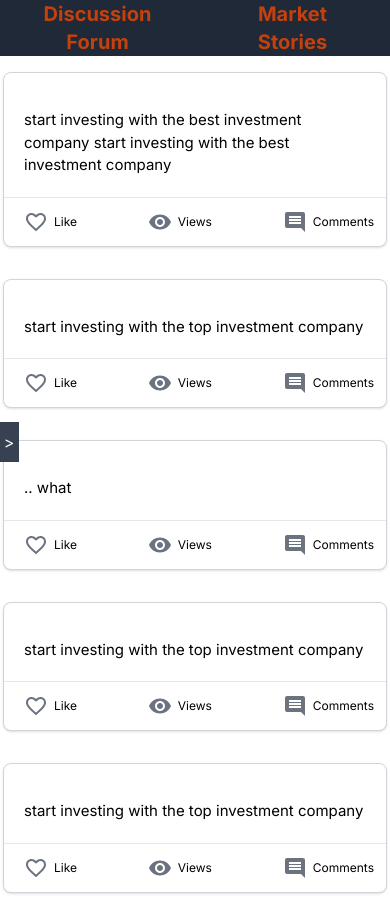
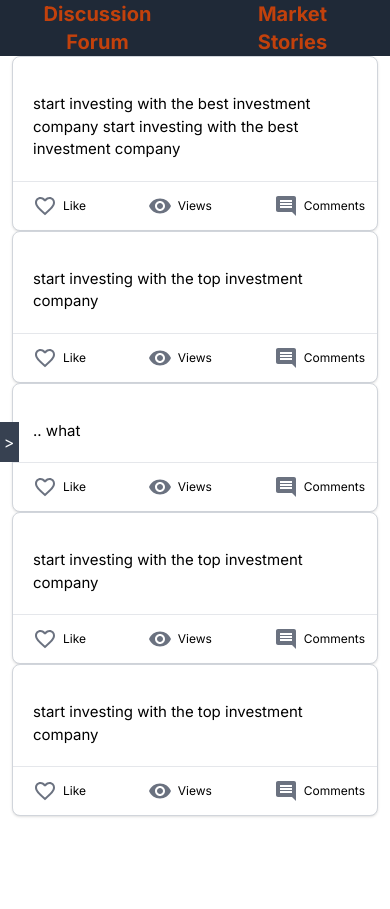
Before and after one commit to tarunkumarkushwaha/goindiastockstarunassign, a Next.js app: page / in a window 390 px wide. After the commit the page ends 844 px from the top, so only its background shows below. Built offline with nearby package versions, Linux system fonts and the light colour scheme.

Commit message:
minor fix 2

```diff
--- a/app/page.js
+++ b/app/page.js
@@ -23,7 +23,7 @@ export default function Home() {
   return (
     <>
       <Navbar settoggle={settoggle} />
-      <div className={`flex flex-row justify-between transition-all duration-1000 ease-in-out ${sidebar ? "ml-0 md:ml-[25vw]" : "md:ml-0 ml-0"}`}>
+      <div className={`flex flex-row justify-between transition-all duration-1000 ease-in-out mr-3 ${sidebar ? "ml-3 md:ml-[25vw]" : "md:ml-3 ml-3"}`}>
         <SideBar sidebar={sidebar} setsidebar={setsidebar} />
         <DiscussionForum size={size} toggle={toggle} settoggle={settoggle} />
         <MarketStories size={size} toggle={toggle} settoggle={settoggle} />
--- a/components/SideBar.jsx
+++ b/components/SideBar.jsx
@@ -30,7 +30,7 @@ const SideBar = ({ sidebar, setsidebar }) => {
     return (
         <>
 
-            <aside ref={menuRef} className={`fixed top-0 left-0 h-full transition-all duration-1000 ease-in-out ${!sidebar ? "md:w-[25vw] w-[60vw] -translate-x-full" : "md:w-[40vw] w-[60vw] -translate-x-1"}`}>
+            <aside ref={menuRef} className={`fixed top-0 left-0 h-full transition-all duration-1000 ease-in-out ${!sidebar ? "md:w-[25vw] w-[60vw] -translate-x-full" : "md:w-[30vw] w-[60vw] -translate-x-1"}`}>
                 <div className="h-full px-3 py-4 overflow-y-auto bg-gray-800">
                     <div className="w-4 text-xxl fixed top-1/2 right-[-15px]"><button className='w-5 h-10 text-gray-50 bg-gray-700' onClick={toggleNav}>{sidebar ? "<":">"}</button></div>
                     <ul className="space-y-2 font-medium">
--- a/components/discussionforum/Post.jsx
+++ b/components/discussionforum/Post.jsx
@@ -15,7 +15,7 @@ const Post = ({ data }) => {
 
     return (
         <>
-            <div className="max-w-sm max-w-sm w-full pt-4 m-4 text-[15px] rounded-lg shadow border bg-white border-[#D1D5DB] mx-auto">
+            <div className="max-w-sm max-w-sm w-full pt-4 text-[15px] rounded-lg shadow border bg-white border-[#D1D5DB] mx-auto">
 
                 <div className="text-primary">
                     <p className="p-5">
```
